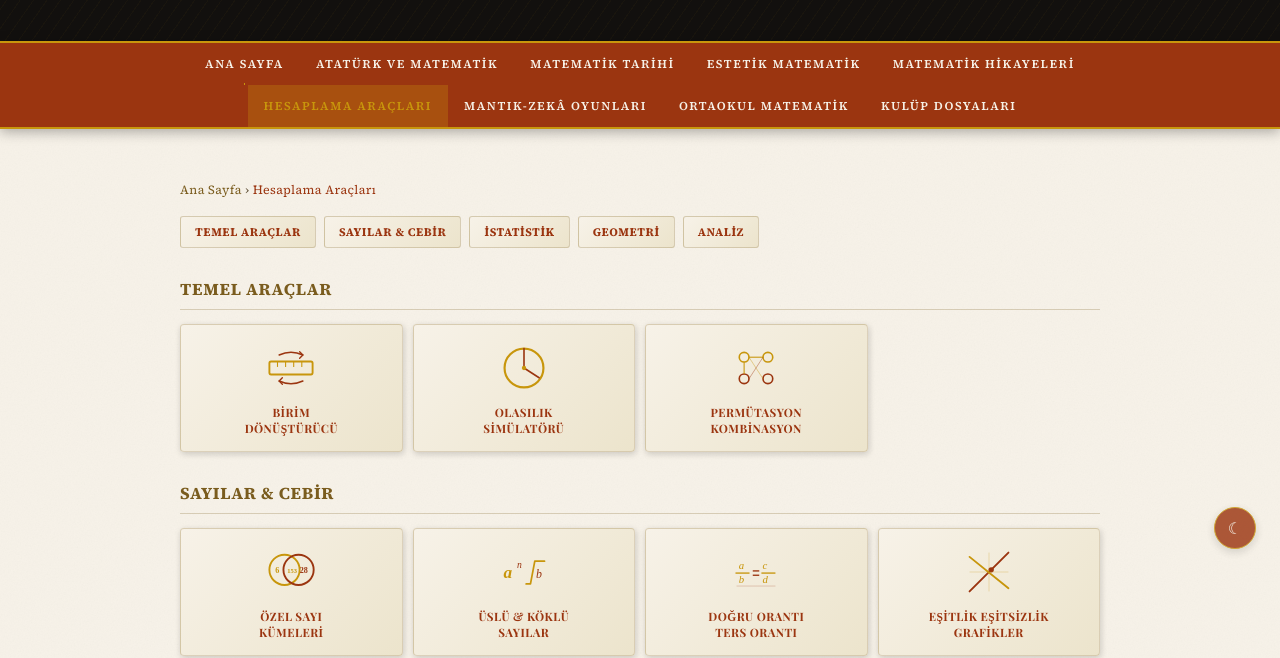
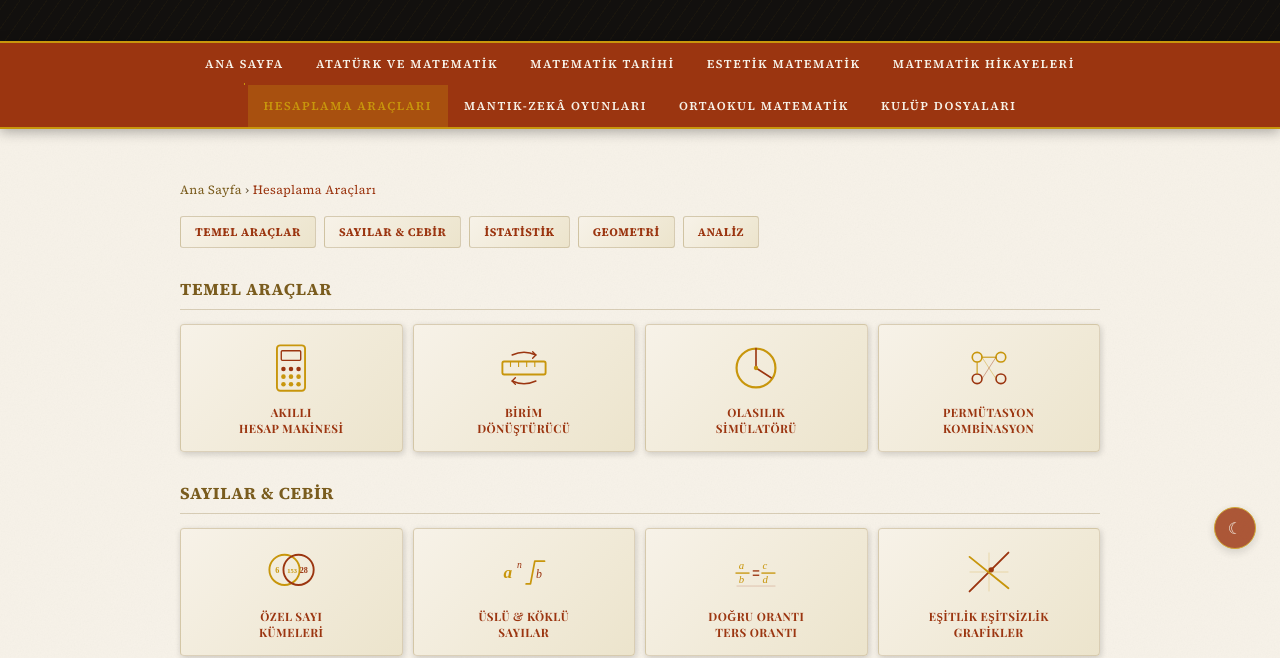
Before and after one commit to tekinhoca/tekinhoca.github.io, a plain HTML site: page hesap-araclar.html in a window 1280 px wide. Shown: the part 173-831 px from the top of the page. Drawn offline with nearby package versions, Linux system fonts and the light colour scheme; a web font is replaced by a local one.

Commit message:
Add files via upload

```diff
--- a/hesap-araclar.html
+++ b/hesap-araclar.html
@@ -171,6 +171,22 @@ main { max-width:960px; }
   <div class="hsa-section" id="temel-araclar">
     <h2 class="hsa-heading">Temel Araçlar</h2>
     <div class="hsa-grid">
+      <a href="hesap-araclar/hes_mak.html" class="hsa-card">
+        <div style="width:54px;height:54px;margin:0 auto 10px;"><svg viewBox="0 0 100 100" xmlns="http://www.w3.org/2000/svg" style="width:100%;height:100%;color-scheme:only light;">
+  <rect x="24" y="8" width="52" height="84" rx="6" fill="none" stroke="var(--gold)" stroke-width="3.5"/>
+  <rect x="32" y="18" width="36" height="18" rx="2" fill="none" stroke="var(--rust)" stroke-width="2.5"/>
+  <circle cx="36" cy="52" r="4.2" fill="var(--rust)"/>
+  <circle cx="50" cy="52" r="4.2" fill="var(--rust)"/>
+  <circle cx="64" cy="52" r="4.2" fill="var(--rust)"/>
+  <circle cx="36" cy="66" r="4.2" fill="var(--gold)"/>
+  <circle cx="50" cy="66" r="4.2" fill="var(--gold)"/>
+  <circle cx="64" cy="66" r="4.2" fill="var(--gold)"/>
+  <circle cx="36" cy="80" r="4.2" fill="var(--gold)"/>
+  <circle cx="50" cy="80" r="4.2" fill="var(--gold)"/>
+  <circle cx="64" cy="80" r="4.2" fill="var(--gold)"/>
+</svg></div>
+        <span class="hsa-card__title">AKILLI<br>HESAP MAKİNESİ</span>
+      </a>
       <a href="hesap-araclar/birim_don.html" class="hsa-card">
         <div style="width:54px;height:54px;margin:0 auto 10px;"><svg viewBox="0 0 100 100" xmlns="http://www.w3.org/2000/svg" style="width:100%;height:100%;">
   <rect x="10" y="38" width="80" height="24" rx="3" fill="none" stroke="var(--gold)" stroke-width="3.5"/>
```
